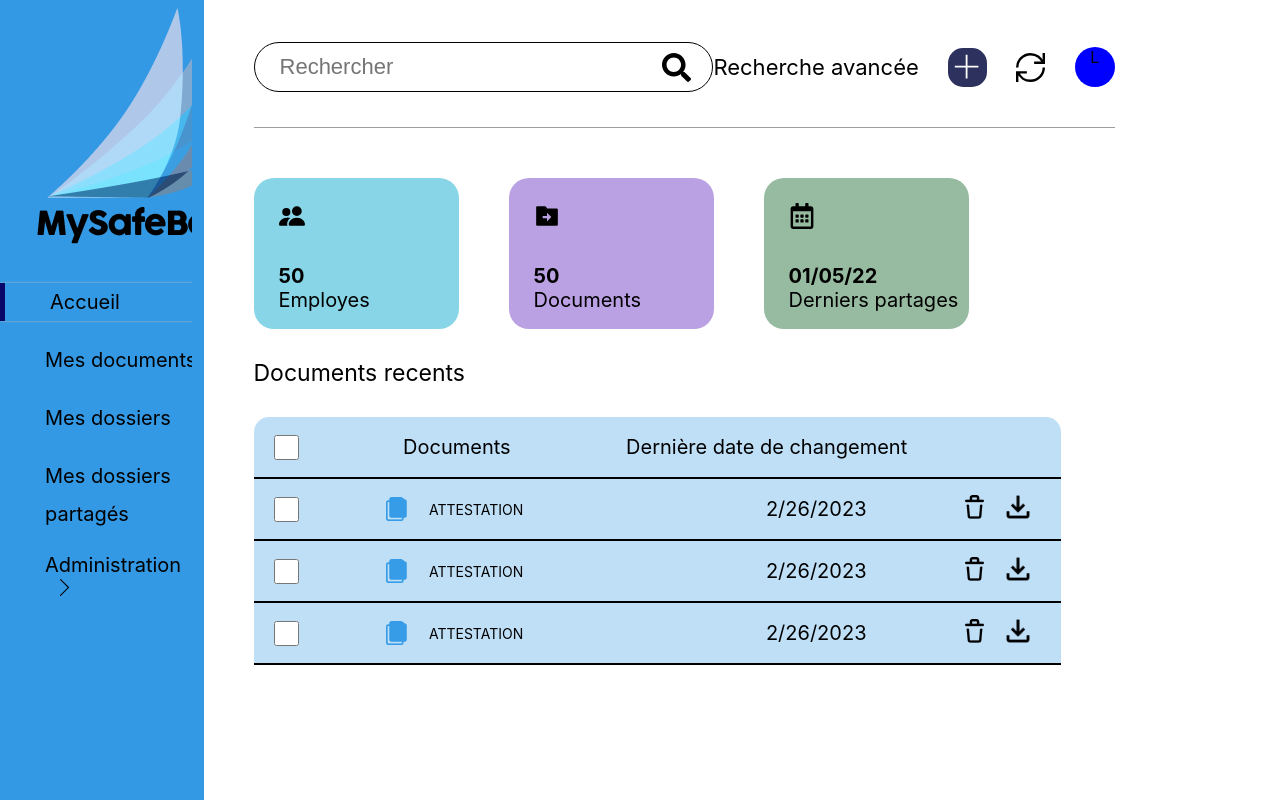
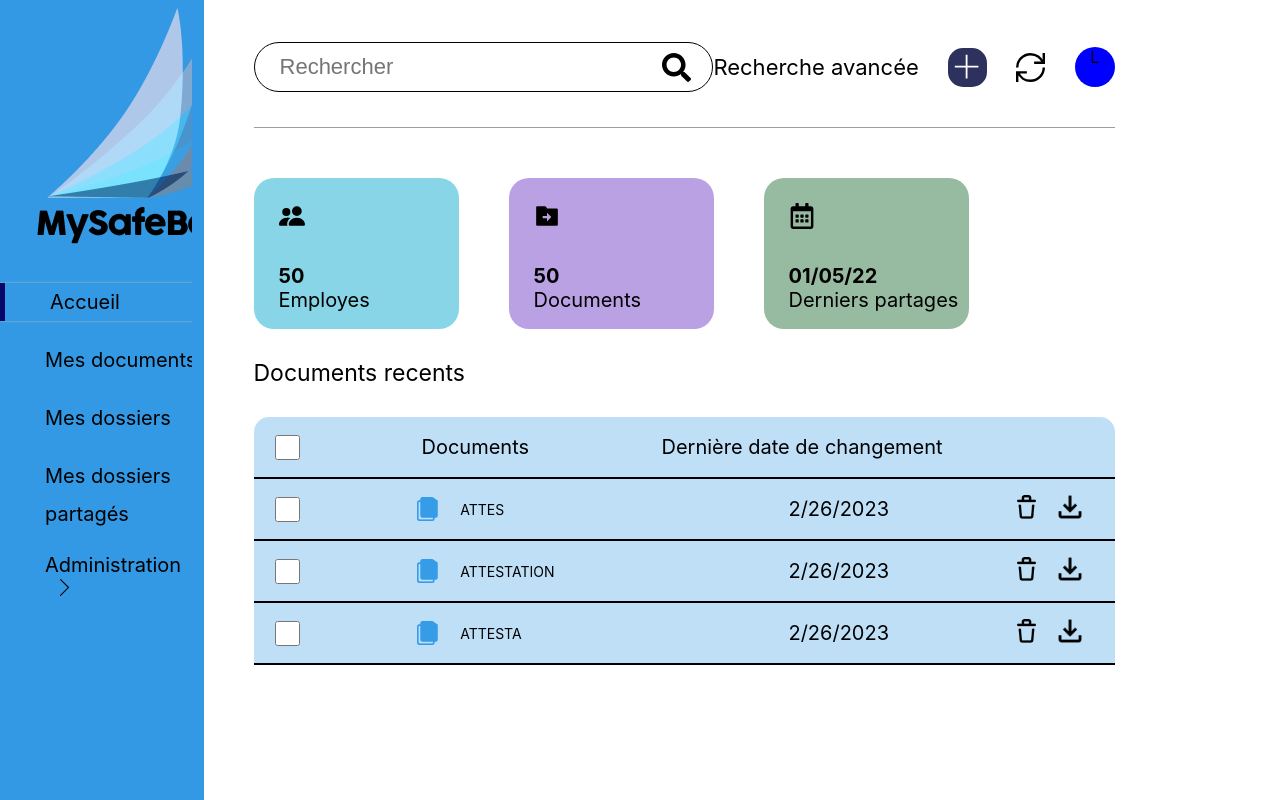
Before and after one commit to YounGio9/my-safe-box, a React (Create React App) app: page /Accueil in a window 1280 px wide. Both pictures are taken after typing "name@example.com", "Sample123" into the empty fields and a click on the button "Se connecter". Built offline with nearby package versions, Linux system fonts and the light colour scheme; a web font is replaced by a local one.

Commit message:
Finishing MesDossiers page

```diff
--- a/src/components/App.js
+++ b/src/components/App.js
@@ -4,7 +4,10 @@ import { useState } from "react";
 import { Route, Routes, BrowserRouter as Router } from "react-router-dom";
 import Banner from "./Banner";
 import Accueil from "../pages/Accueil";
-import '../styles/second-part.css'
+import "../styles/second-part.css";
+import MesDocuments from "../pages/MesDocuments";
+import DocsContextProvider from "./DocsContext";
+import MesDossiers from "../pages/MesDossiers";
 
 function App() {
   const [logged, setLogged] = useState(false);
@@ -14,16 +17,20 @@ function App() {
       {!logged ? (
         <Connexion setLogged={setLogged} />
       ) : (
+        <DocsContextProvider>
           <Router>
             <div className="second-part">
               <Banner />
               <div className="page">
                 <Routes>
                   <Route path="Accueil" element={<Accueil />} />
+                  <Route path="MesDocuments" element={<MesDocuments />} />
+                  <Route path="MesDossiers" element={<MesDossiers />}/>
                 </Routes>
               </div>
             </div>
           </Router>
+        </DocsContextProvider>
       )}
     </div>
   );
--- a/src/components/Banner.js
+++ b/src/components/Banner.js
@@ -46,7 +46,7 @@ function Banner() {
 
         <div className="menu">
           {sections.map((section) => (
-            <Link key={section} to={`/${section}`} className="section">
+            <Link key={section} to={`/${section.replace(/\s/, '')}`} className="section">
               <span
                 onClick={handleClick}
                 style={{ height: "100%", display: "inline-block" }}
--- a/src/components/DocsContext.js
+++ b/src/components/DocsContext.js
@@ -3,12 +3,14 @@ import { useState } from "react";
 
 export const DocsContext = createContext({});
 
+
 const DocsContextProvider = ({ children }) => {
 
+const [checkedEvery, setCheckedEvery] = useState(false);
 const [docs, setDocs] = useState([]);
 
     return (
-    <DocsContext.Provider value={docs}>
+    <DocsContext.Provider value={{checkedEvery,setCheckedEvery}}>
         {children}
     </DocsContext.Provider>
     )
--- a/src/components/TabHead.js
+++ b/src/components/TabHead.js
@@ -1,9 +1,12 @@
-import React from "react";
+import React, { useContext } from "react";
 import "../styles/TabHead.css";
+import { DocsContext } from "./DocsContext";
 
 
-function TabHead({ col1, col2, setCheckedEvery, checkedEvery }) {
-  console.log(checkedEvery);
+function TabHead({ col1, col2}) {
+
+
+  const {checkedEvery, setCheckedEvery} = useContext(DocsContext)
   return (
     <div className="TabLine-wrapper TabHead">
       <div className="TabLine">
--- a/src/components/TabLine.js
+++ b/src/components/TabLine.js
@@ -1,15 +1,29 @@
-import React, { useState } from "react";
+import React, { useContext, useState } from "react";
 import "../styles/TabLine.css";
 import file from "../assets/Vectorfile.png";
 import del from "../assets/Vectordelete.png";
 import download from "../assets/Vectordownload.png";
 import folder from "../assets/Vectorfolder.png";
+import { IoPricetagOutline } from "react-icons/io5";
+import { DocsContext } from "./DocsContext";
 
-function TabLine({ type, name, date, checkedEvery, setCheckedEvery }) {
+function TabLine({ type, name, date, fileType }) {
+
+  const {checkedEvery, setCheckedEvery} = useContext(DocsContext)
   const icon = {
     folder,
     file,
   };
+
+  const types = {
+    contrat: { color: "#9B0D0D", text: "Contrats" },
+    bulletin: { color: "#2A6C60", text: "Bulletin de paie" },
+    facture: { color: "#871FD9", text: "Factures" },
+    none: {color: 'transparent', text: ""}
+  }
+
+  const {color, text} = types[fileType ? fileType : 'none' ]
+
 
   const [checkValue, setCheckValue] = useState(false);
   return (
@@ -19,19 +33,27 @@ function TabLine({ type, name, date, checkedEvery, setCheckedEvery }) {
           type="checkbox"
           onChange={() => {
             setCheckValue(!checkValue);
-            setCheckedEvery(false)
+            setCheckedEvery(false);
           }}
           className="Tab-checkbox"
           checked={checkValue || checkedEvery}
         />
         <div style={{ display: "flex", alignItems: "center" }}>
           <img src={icon[type]} className="Tab-icon" alt="file" />
-          <span className="tab-title">
-            {name}{" "}
-            <span style={{ visibility: "hidden" }}>
-              histoire d&apos;aligner
+          <div className={"file-infos"}>
+            <span className="tab-title">
+              {name}{" "}
             </span>
-          </span>
+            {fileType && <span
+              style={{
+                textAlign: "left",
+                color
+              }}
+            >
+              <IoPricetagOutline />{" "}
+              <span style={{ fontSize: 15 }}>{text}</span>
+            </span>}
+          </div>
         </div>
 
         <span className="Tab-date">{date}</span>
--- a/src/datas/docInfo.js
+++ b/src/datas/docInfo.js
@@ -1,27 +1,72 @@
 export const docsInfo = [
     {
         type: 'file',
-        name: 'Attestation',
-        date: new Date().toLocaleDateString()
+        name: 'Attes',
+        date: new Date().toLocaleDateString(),
+        fileType: 'contrat'
     },
     {
         type: 'file',
         name: 'Attestation',
-        date: new Date().toLocaleDateString()
+        date: new Date().toLocaleDateString(),
+        fileType: 'facture'
     },
     {
         type: 'file',
-        name: 'Attestation',
-        date: new Date().toLocaleDateString()
+        name: 'Attesta',
+        date: new Date().toLocaleDateString(),
+        fileType: 'contrat'
     },
     {
         type: 'file',
-        name: 'Attestation',
-        date:  new Date().toLocaleDateString()
+        name: 'Attestat',
+        date:  new Date().toLocaleDateString(),
+        fileType: 'facture'
     },
     {
         type: 'file',
+        name: 'Attestatio',
+        date: new Date().toLocaleDateString(),
+        fileType: 'bulletin'
+    },
+    {
+        type: 'file',
+        name: 'AQUEBEROU Francisco',
+        date: new Date().toLocaleDateString(),
+        fileType: 'bulletin'
+    },
+    {
+        type: 'file',
+        name: 'AQUEBEROU Franc',
+        date: new Date().toLocaleDateString(),
+        fileType: 'facture'
+    },
+    {
+        type: 'file',
+        name: 'AQUEBEROU Francisco',
+        date: new Date().toLocaleDateString(),
+        fileType: 'contrat'
+    }
+
+]
+
+export const foldersInfos = [
+    {
+        type: 'folder',
+        name: 'Attes',
+        date: new Date().toLocaleDateString(),
+        fileType: 'contrat'
+    },
+    {
+        type: 'folder',
         name: 'Attestation',
-        date: new Date().toLocaleDateString()
+        date: new Date().toLocaleDateString(),
+        fileType: 'facture'
+    },
+    {
+        type: 'folder',
+        name: 'Attesta',
+        date: new Date().toLocaleDateString(),
+        fileType: 'contrat'
     }
 ]
--- a/src/pages/Accueil.js
+++ b/src/pages/Accueil.js
@@ -1,4 +1,4 @@
-import React, { useState } from "react";
+import React from "react";
 import Box from "../components/Box";
 import Layout from "../components/Layout";
 import TabHead from "../components/TabHead";
@@ -7,7 +7,6 @@ import { docsInfo } from "../datas/docInfo.js";
 import "../styles/Accueil.css";
 
 function Accueil() {
-  const [checkedEvery, setCheckedEvery] = useState(false);
 
   return (
     <Layout>
@@ -37,11 +36,14 @@ function Accueil() {
         <TabHead
           col1={"Documents"}
           col2="Dernière date de changement"
-          setCheckedEvery={setCheckedEvery}
-          checkedEvery={checkedEvery}
         />
         {docsInfo.slice(0, 3).map((doc, idx) => (
-          <TabLine key={idx} {...doc} checkedEvery={checkedEvery} setCheckedEvery={setCheckedEvery}/>
+          <TabLine
+            key={idx}
+            date={doc.date}
+            type={doc.type}
+            name={doc.name}
+          />
         ))}
       </div>
     </Layout>
--- /dev/null
+++ b/src/pages/MesDocuments.js
@@ -0,0 +1,40 @@
+import React from 'react'
+import '../styles/MesDocuments.css'
+import Layout from '../components/Layout'
+ import { docsInfo } from '../datas/docInfo'
+import TabHead from '../components/TabHead'
+import TabLine from '../components/TabLine'
+
+function MesDocuments() {
+  return (
+    <Layout>
+        <div className='Mes-documents'>
+        <div className='custom-bar'>
+          <button className='junk'>Voir corbeille</button>
+        </div>
+
+        {docsInfo.length ? (
+          <>
+          <TabHead
+          col1={"Documents"}
+          col2="Dernière date de changement"
+        />
+          {docsInfo.map((doc, idx) => (
+            <TabLine {...doc} key={idx}/>
+          ))}
+           </>
+        ) : (
+          <div className='no-doc'>
+          Aucun dossier partagé . Les dossiers partagés vous permettent de partagés des documents stockés dans votre
+coffre fort avec une ou plusieurs personnes de votre choix .<br /><br /> Vous pouvez décider qui a accès à vos documents et pour combien de temps .
+          </div>
+        )}
+
+
+        </div>
+    </Layout>
+
+  )
+}
+
+export default MesDocuments
--- /dev/null
+++ b/src/pages/MesDossiers.js
@@ -0,0 +1,40 @@
+import React from "react";
+import Layout from "../components/Layout";
+import "../styles/MesDossiers.css";
+import { foldersInfos } from "../datas/docInfo";
+import TabHead from "../components/TabHead";
+import TabLine from "../components/TabLine";
+
+function MesDossiers() {
+
+
+  return (
+    <Layout>
+      <div className="MesDossiers">
+        <div className="custom-bar">
+        <button className="general-button">Ajouter un dossier</button>
+            <button className="junk">Voir corbeille</button>
+        </div>
+
+        {foldersInfos.length ? (
+          <>
+          <TabHead
+          col1={"Dossiers"}
+          col2="Dernière date de changement"
+        />
+          {foldersInfos.map((doc, idx) => (
+            <TabLine {...doc} fileType={undefined} key={idx}/>
+          ))}
+           </>
+        ) : (
+          <div className='no-doc'>
+          Aucun dossier partagé . Les dossiers partagés vous permettent de partagés des documents stockés dans votre
+coffre fort avec une ou plusieurs personnes de votre choix .<br /><br /> Vous pouvez décider qui a accès à vos documents et pour combien de temps .
+          </div>
+        )}
+      </div>
+    </Layout>
+  );
+}
+
+export default MesDossiers;
--- /dev/null
+++ b/src/styles/MesDocuments.css
@@ -0,0 +1,29 @@
+.Mes-documents {
+
+}
+.custom-bar {
+    height: 45px;
+    width: 80%;
+    margin: 0;
+    display: flex;
+    justify-content: flex-end;
+}
+
+.junk {
+    border: 0;
+    background: transparent;
+    color: black;
+    font-size: 19px;
+    text-decoration: underline;
+    margin-left: 10px;
+
+}
+
+.no-doc {
+    width: 80%;
+    padding: 33px 20px 50px 20px;
+    font-size: 17px;
+    background: rgba(192, 188, 188, 0.26);
+    text-align: left;
+    border-radius: 10px 10px 0px 0px;
+}
--- /dev/null
+++ b/src/styles/MesDossiers.css
@@ -0,0 +1,7 @@
+.general-button {
+    background: #2D315D;
+    color: white;
+    font-size: 17px;
+    border: 0;
+    padding: auto 5px;
+}
--- a/src/styles/TabLine.css
+++ b/src/styles/TabLine.css
@@ -1,5 +1,5 @@
 .TabLine-wrapper {
-    width: 75%;
+    width: 80%;
     background-color: rgba(51, 153, 228, 0.31);
     border-bottom: 2px solid black;
 }
@@ -23,6 +23,8 @@
 
 .tab-title {
     text-transform: uppercase;
+    width: 200px;
+    text-align: left;
     font-size: 14px;
 }
 
@@ -39,3 +41,9 @@
 .Tab-checkbox:checked {
     color: red;
 }
+
+.file-infos {
+    display: flex;
+    flex-direction: column;
+    height: 100%;
+}
```
Lines whose indentation alone changed are shown as unchanged.
